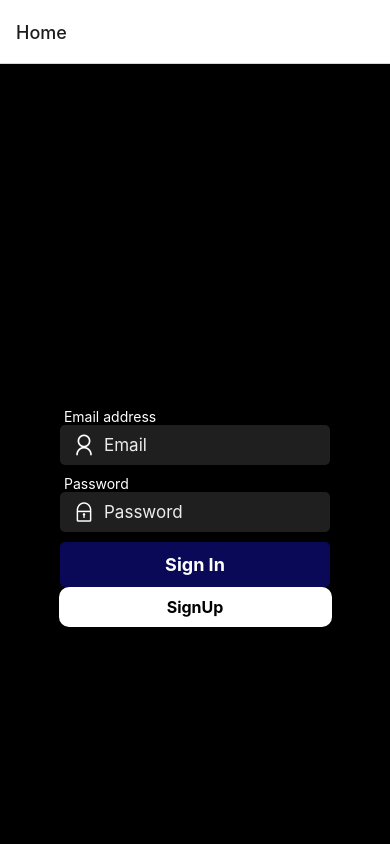
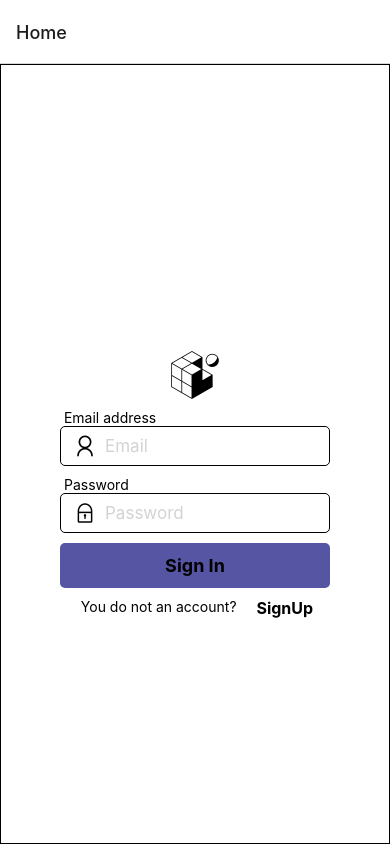
Before and after one commit to expressbuymh/front_mobile, a React Native app: screen /Home in a window 390 px wide. Built offline with nearby package versions, Linux system fonts and the light colour scheme.

Commit message:
Arreglo visual SignIn, Falta logo

```diff
--- a/src/components/SignInForm.jsx
+++ b/src/components/SignInForm.jsx
@@ -1,5 +1,5 @@
 import React, { useState } from 'react'
-import { View, StyleSheet, Text, TouchableOpacity, TextInput } from 'react-native'
+import { View, StyleSheet, Text, TouchableOpacity, TextInput, Image } from 'react-native'
 import { AntDesign } from '@expo/vector-icons';
 import Constants from 'expo-constants'
 import axios from 'axios';
@@ -45,26 +45,29 @@ export const SignInForm = ({ navigation }) => {
   return (
 
     <View style={styles.container}>
+      <View style={styles.containLogo}>
+        <Image source={require('../../assets/favicon.png')} />
+      </View>
       <Text style={styles.textLabel}> Email address</Text>
       <View style={styles.inputContainer}>
-        <AntDesign name="user" size={24} color="white" style={styles.icon} />
+        <AntDesign name="user" size={24} color="black" style={styles.icon} />
         <TextInput
           value={email}
           onChangeText={setEmail}
           style={styles.input}
           placeholder="Email"
-          placeholderTextColor="#ffffffea"
+          placeholderTextColor="lightgray"
         />
       </View>
       <Text style={styles.textLabel}> Password</Text>
       <View style={styles.inputContainer}>
-        <AntDesign name="lock" size={24} color="white" style={styles.icon} />
+        <AntDesign name="lock" size={24} color="black" style={styles.icon} />
         <TextInput
           value={password}
           onChangeText={setPassword}
           style={styles.input}
           placeholder="Password"
-          placeholderTextColor="#ffffffea"
+          placeholderTextColor="lightgray"
           secureTextEntry
         />
       </View>
@@ -77,17 +80,25 @@ export const SignInForm = ({ navigation }) => {
 
 const styles = StyleSheet.create({
   container: {
-    marginTop: 20,
+    justifyContent: 'center',
+  },
+  containLogo: {
+    flexDirection: 'row',
+    justifyContent: 'center',
+    padding: 10
   },
   inputContainer: {
     flexDirection: 'row',
     alignItems: 'center',
     backgroundColor: '#ffffff1e',
+    borderColor: 'black',
+    borderStyle: 'solid',
+    borderWidth: 1,
     borderRadius: 5,
     marginBottom: 10,
     paddingHorizontal: 8,
-    width: 270, // Ancho deseado
-    height: 40, // Alto deseado
+    width: 270,
+    height: 40,
   },
   icon: {
     marginLeft: 4,
@@ -97,7 +108,7 @@ const styles = StyleSheet.create({
     flex: 1,
     fontSize: 17,
     fontFamily: 'System',
-    color: '#ffffffea',
+    color: 'rgba(13, 13, 125, 0.7)',
   },
   buttonContainer: {
     backgroundColor: 'rgba(13, 13, 125, 0.7)',
@@ -108,9 +119,9 @@ const styles = StyleSheet.create({
   buttonText: {
     fontSize: 18,
     fontWeight: 'bold',
-    color: 'white',
+    color: 'black',
   },
   textLabel: {
-    color: 'white'
+    color: 'black'
   }
 });
--- a/src/page/Home.jsx
+++ b/src/page/Home.jsx
@@ -16,11 +16,13 @@ export const Home = ({ navigation }) => {
 
       <View style={styles.container}>
         <View style={styles.contentContainer}>
-          <Text>Home</Text>
           <SignInForm navigation={navigation} />
-          <TouchableOpacity style={styles.fullscreenButton} onPress={handlePressSignUp}>
-            <Text style={styles.fullscreenButtonText}>SignUp</Text>
-          </TouchableOpacity>
+          <View style={styles.containSignUp}>
+            <Text> You do not an account? </Text>
+            <TouchableOpacity onPress={handlePressSignUp}>
+              <Text style={styles.fullscreenButtonText}>SignUp</Text>
+            </TouchableOpacity>
+          </View>
         </View>
       </View>
     </>
@@ -30,21 +32,22 @@ export const Home = ({ navigation }) => {
 const styles = StyleSheet.create({
   container: {
     flex: 1,
-    backgroundColor: 'black',
+    backgroundColor: 'white',
+    borderColor: 'black',
+    borderStyle: 'solid',
+    borderWidth: 1,
   },
   contentContainer: {
     flex: 1,
     justifyContent: 'center',
     alignItems: 'center',
-    paddingTop: 100, // Ajusta el valor según sea necesario
+    paddingTop: 50, // CAMBIAR MAÑANA LA WEA
   },
-  fullscreenButton: {
-    backgroundColor: '#ffffff',
-    borderRadius: 10,
-    paddingVertical: 10,
-    paddingHorizontal: 16,
-    marginBottom: 10,
-    width: '70%',
+  containSignUp: {
+    flexDirection: 'row',
+    justifyContent: 'space-around',
+    marginTop: 10,
+    width: '65%'
   },
   fullscreenButtonText: {
     fontSize: 16,
--- a/src/page/ProductsCategory.jsx
+++ b/src/page/ProductsCategory.jsx
@@ -23,11 +23,11 @@ export const ProductsCategory = () => {
         <View style={styles.imageContainer}>
           <Image style={styles.imgCard} source={{ uri: 'https://eldiariony.com/wp-content/uploads/sites/2/2022/10/semillas-de-manzana-shutterstock_1515666419.jpg?quality=75&strip=all&w=1200&h=800&crop=1' }} />
         </View>
-        <Text style={styles.titleCard}>{products.title}</Text>
+        <Text style={styles.titleCard}>{products?.title}</Text>
         <ScrollView style={styles.containDescription}>
-          <Text style={styles.textDescription}>{products.description}</Text>
+          <Text style={styles.textDescription}>{products?.description}</Text>
         </ScrollView>
-        <Text style={styles.textPrice}>{`$${products.price}`}</Text>
+        <Text style={styles.textPrice}>{`$${products?.price}`}</Text>
         <TouchableOpacity style={styles.buttonCardDetails} onPress={() => toggleDetails(products)}>
           <Text>Details</Text>
         </TouchableOpacity>
@@ -100,11 +100,11 @@ export const ProductsCategory = () => {
             <View style={styles.imageContainer}>
               <Image style={styles.imgCard} source={{ uri: 'https://eldiariony.com/wp-content/uploads/sites/2/2022/10/semillas-de-manzana-shutterstock_1515666419.jpg?quality=75&strip=all&w=1200&h=800&crop=1' }} />
             </View>
-            <Text style={styles.titleCard}>{detailDataProduct.title}</Text>
+            <Text style={styles.titleCard}>{detailDataProduct?.title}</Text>
             <ScrollView style={styles.containDescription}>
-              <Text style={styles.textDescription}>{detailDataProduct.description}</Text>
+              <Text style={styles.textDescription}>{detailDataProduct?.description}</Text>
             </ScrollView>
-            <Text style={styles.textPrice}>{`$${detailDataProduct.price}`}</Text>
+            <Text style={styles.textPrice}>{`$${detailDataProduct?.price}`}</Text>
             <TouchableOpacity style={styles.buttonCardCarts}>
               <MaterialIcons name='shopping-cart' size={20} color="black" />
               <Text>Add to Cart</Text>
```
